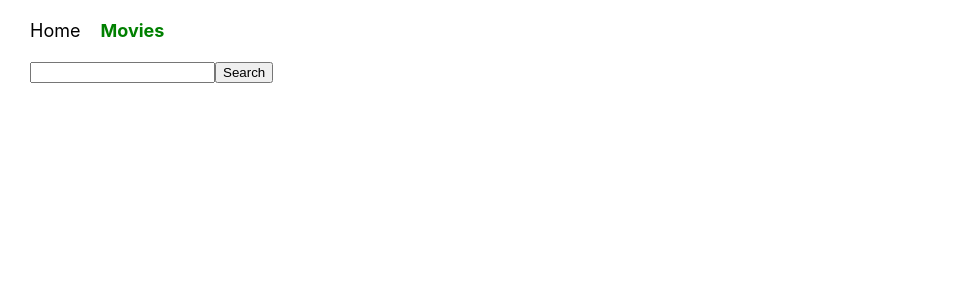
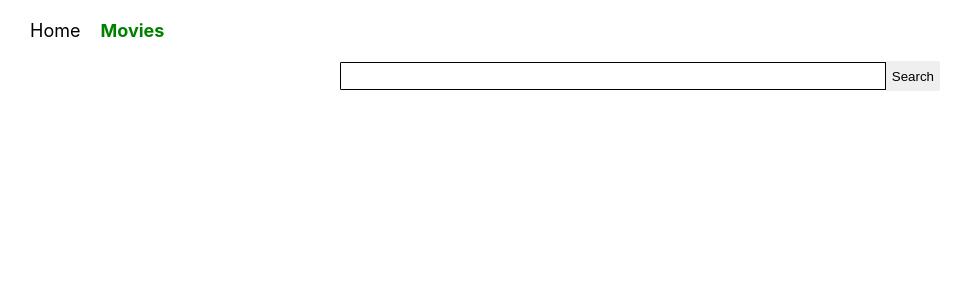
Before and after one commit to jujalei/goit-react-hw-05-movies, a React (Create React App) app: page /goit-react-hw-05-movies/movies in a window 1280 px wide. Shown: the top 300 px of the page, without its empty margins (0-973 px from the left). Built offline with nearby package versions, Linux system fonts and the light colour scheme.

Commit message:
started styling

```diff
--- a/src/components/App.jsx
+++ b/src/components/App.jsx
@@ -1,7 +1,9 @@
 import { NavLink, Route, Routes } from 'react-router-dom';
-import HomePage from 'pages/HomePage';
-import MoviesPage from 'pages/MoviesPage';
-import MoviesDetails from 'pages/MoviesDetails';
+import { Suspense, lazy } from 'react';
+
+const HomePage = lazy(() => import('pages/HomePage'));
+const MoviesPage = lazy(() => import('pages/MoviesPage'));
+const MoviesDetails = lazy(() => import('pages/MoviesDetails'));
 
 export const App = () => {
   return (
@@ -14,11 +16,13 @@ export const App = () => {
         </nav>
       </header>
       <main>
-        <Routes>
-          <Route path="/" element={<HomePage />} />
-          <Route path="/movies" element={<MoviesPage />} />
-          <Route path="/movies/:filmId/*" element={<MoviesDetails />} />
-        </Routes>
+        <Suspense fallback={'loading'}>
+          <Routes>
+            <Route path="/" element={<HomePage />} />
+            <Route path="/movies" element={<MoviesPage />} />
+            <Route path="/movies/:filmId/*" element={<MoviesDetails />} />
+          </Routes>
+        </Suspense>
       </main>
     </div>
   );
--- a/src/index.css
+++ b/src/index.css
@@ -16,6 +16,12 @@ code {
     monospace;
 }
 
+img {
+  display: block;
+  max-width: 100%;
+  height: auto;
+}
+
 header {
   padding-top: 20px;
   padding-bottom: 20px;
@@ -24,6 +30,7 @@ header {
 .menu {
   display: flex;
   gap: 20px;
+  transition: 250ms linear;
 }
 
 .menu > a {
@@ -32,7 +39,79 @@ header {
   font-size: 18px;
 }
 
+.menu > a:hover {
+  color: green;
+}
+
 .menu > a.active {
   color: green;
   font-weight: 700;
 }
+
+.title {
+  margin-bottom: 35px;
+}
+
+.filmList {
+  display: grid;
+  max-width: calc(100vw - 48px);
+  grid-template-columns: repeat(auto-fill, minmax(200px, 1fr));
+  grid-gap: 30px;
+  margin-top: 10px;
+  margin-bottom: 10px;
+  padding: 0;
+  list-style: none;
+  margin-left: auto;
+  margin-right: auto;
+}
+
+.filmItem {
+  transition: 250ms linear;
+}
+.filmItem > a {
+  text-decoration: none;
+  color: black;
+}
+
+.filmItem:hover {
+  transform: scale(1.1);
+}
+
+.form {
+  display: flex;
+  align-items: center;
+  width: 100%;
+  max-width: 600px;
+  background-color: #fff;
+  border-radius: 3px;
+  overflow: hidden;
+
+  margin-left: auto;
+  margin-right: auto;
+  margin-bottom: 35px;
+}
+
+.searchForm-button {
+  display: inline-block;
+  width: 55px;
+  height: 30px;
+  border: 0;
+
+  transition: 250ms cubic-bezier(0.4, 0, 0.2, 1);
+  cursor: pointer;
+  outline: none;
+}
+
+.searchForm-button:hover {
+  background-color: green;
+}
+
+.searchForm-input {
+  width: 100%;
+  font: inherit;
+  font-size: 20px;
+  border: 1px solid;
+  outline: none;
+  padding-left: 4px;
+  padding-right: 4px;
+}
--- a/src/pages/AdditionalInformation.jsx
+++ b/src/pages/AdditionalInformation.jsx
@@ -1,7 +1,8 @@
-import React from 'react';
+import React, { Suspense, lazy } from 'react';
 import { NavLink, Route, Routes } from 'react-router-dom';
-import CastInfo from './CastInfo';
-import ReviewFilm from './ReviewFilm';
+
+const CastInfo = lazy(() => import('./CastInfo'));
+const ReviewFilm = lazy(() => import('./ReviewFilm'));
 
 const AdditionalInformation = () => {
   return (
@@ -15,10 +16,12 @@ const AdditionalInformation = () => {
           <NavLink to="review">Review</NavLink>
         </li>
       </ul>
-      <Routes>
-        <Route path="cast" element={<CastInfo />} />
-        <Route path="review" element={<ReviewFilm />} />
-      </Routes>
+      <Suspense fallback={'loading'}>
+        <Routes>
+          <Route path="cast" element={<CastInfo />} />
+          <Route path="review" element={<ReviewFilm />} />
+        </Routes>
+      </Suspense>
     </div>
   );
 };
--- a/src/pages/HomePage.jsx
+++ b/src/pages/HomePage.jsx
@@ -30,31 +30,28 @@ const HomePage = () => {
 
   return (
     <div>
-      <h1>Trending films today</h1>
+      <h1 className="title">Trending today</h1>
       {error !== null && (
         <p>Oops, some error occured. Please, try again later. Error: {error}</p>
       )}
       {isLoading && 'Loading'}
+      <ul className="filmList">
         {films.length > 0 &&
           films.map(film => {
             return (
-            <Link
-              className="film"
-              key={film.id}
-              to={`/movies/${film.id}`}
-              state={{ from: location }}
-            >
-              <div>
-                {/* <img
+              <li key={film.id} className="filmItem">
+                <Link to={`/movies/${film.id}`} state={{ from: location }}>
+                  <img
                     src={`https://image.tmdb.org/t/p/original${film.poster_path}`}
                     alt={film.title}
-                  width={295}
-                /> */}
+                    width={200}
+                  />
                   <h3> {film.title}</h3>
-              </div>
                 </Link>
+              </li>
             );
           })}
+      </ul>
     </div>
   );
 };
--- a/src/pages/MoviesPage.jsx
+++ b/src/pages/MoviesPage.jsx
@@ -43,9 +43,16 @@ export const MoviesPage = () => {
 
   return (
     <div>
-      <form onSubmit={handleSumbit}>
-        <input type="text" name="search" required />
-        <button type="submit">Search</button>
+      <form onSubmit={handleSumbit} className="form">
+        <input
+          className="searchForm-input"
+          type="text"
+          name="search"
+          required
+        />
+        <button type="submit" className="searchForm-button">
+          Search
+        </button>
       </form>
 
       {error !== null && (
@@ -55,26 +62,23 @@ export const MoviesPage = () => {
       )}
       {isLoading && 'loading'}
 
+      <ul className="filmList">
         {films.length > 0 &&
           films.map(film => {
             return (
-            <Link
-              className="film"
-              key={film.id}
-              to={`/movies/${film.id}`}
-              state={{ from: location }}
-            >
-              <div>
-                {/* <img
+              <li key={film.id} className="filmItem">
+                <Link to={`/movies/${film.id}`} state={{ from: location }}>
+                  <img
                     src={`https://image.tmdb.org/t/p/original${film.poster_path}`}
                     alt={film.title}
-                  width={295}
-                /> */}
+                    width={200}
+                  />
                   <h3> {film.title}</h3>
-              </div>
                 </Link>
+              </li>
             );
           })}
+      </ul>
     </div>
   );
 };
--- a/src/pages/ReviewFilm.jsx
+++ b/src/pages/ReviewFilm.jsx
@@ -17,8 +17,6 @@ const ReviewFilm = () => {
 
         const response = await fetchReview(filmId);
         const review = response.results;
-
-        console.log(review);
 
         setReviewDetails(review);
       } catch (error) {
```
Lines whose indentation alone changed are shown as unchanged.
